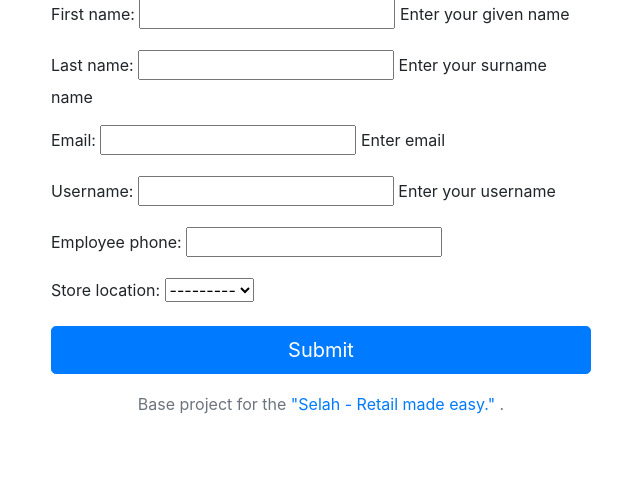
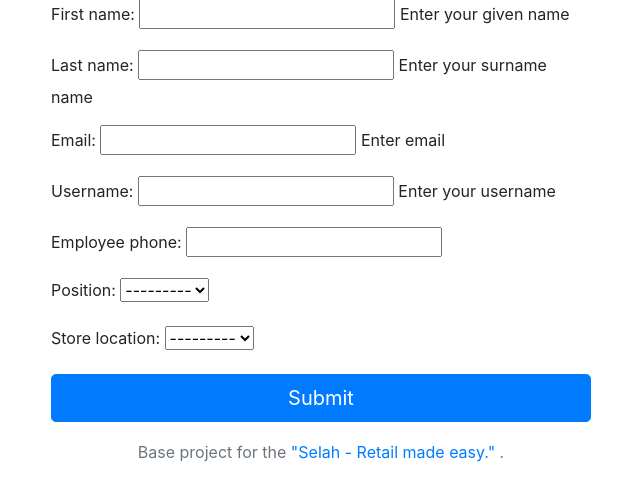
Before and after one commit to SY223/seller, a Django app: page /new/employee in a window 1280 px wide. Shown: the part 258-759 px from the top of the page, without its empty margins (319-959 px from the left). Run offline with Django 4.2, Linux system fonts and the light colour scheme; data that the repository does not hold is empty; some libraries are stand-ins or nearby versions.

Commit message:
Position field added to employee table

```diff
--- a/shop/forms.py
+++ b/shop/forms.py
@@ -1,5 +1,5 @@
 from django import forms
-from shop.models import Employee, Location, Category, Customer, Product, Order, Payment
+from shop.models import *
 import random
 
 
@@ -51,6 +51,7 @@ class EmployeeForm(forms.Form):
     email = forms.EmailField(required=True,help_text='Enter email')
     username = forms.CharField(required=True,help_text='Enter your username')
     employee_phone = forms.CharField(required=True, widget=forms.NumberInput)
+    position = forms.ModelChoiceField(required=True,widget=forms.Select,queryset=Role.objects.all())
     store_location = forms.ModelChoiceField(required=True,widget=forms.Select,queryset=Location.objects.all())
 
     def clean_email(self):
--- a/shop/models.py
+++ b/shop/models.py
@@ -36,12 +36,12 @@ class Role(models.Model):
 
 class Employee(models.Model):
     employee_ref = models.CharField(max_length=10, unique=True)
-    #position = models.ForeignKey(Role, on_delete=models.CASCADE)
     first_name = models.CharField(max_length=50, blank=False, null=False)
     last_name = models.CharField(max_length=50, blank=False, null=False)
     email = models.EmailField(unique=True, blank=False, null=False)
     username = models.CharField(max_length=50, unique=True)
     employee_phone = PhoneNumberField()
+    position = models.ForeignKey(Role, on_delete=models.CASCADE, related_name='position', null=True)
     store_location = models.ForeignKey(Location, on_delete=models.CASCADE,related_name='location')
     date_created = models.DateTimeField()
     modified_date = models.DateTimeField()
--- a/shop/templates/shop/employee_detail.html
+++ b/shop/templates/shop/employee_detail.html
@@ -3,6 +3,7 @@
 {% block content %}
 <h1>Name: {{ employee.first_name }} {{ employee.last_name }}</h1>
 <p><strong>Store Location:</strong> <a href="{% url 'location-detail' employee.store_location.pk %}">{{ employee.store_location }}</a>
+<p><strong>Post:</strong> {{ employee.position }}</p>
 <p><strong>Email:</strong> {{ employee.email }}</p>
 <p><strong>Username:</strong> {{ employee.username }}</p>
 <p><strong>Phone Number:</strong> {{ employee.employee_phone }}</p>
--- a/shop/views.py
+++ b/shop/views.py
@@ -35,8 +35,10 @@ def new_employee(request):
             email = form.cleaned_data['email']
             username = form.cleaned_data['username']
             employee_phone = form.cleaned_data['employee_phone']
+            position = form.cleaned_data['position']
             store_location = form.cleaned_data['store_location']
-            new_staff = Employee.objects.create(first_name=first_name, last_name=last_name, email=email, username=username, employee_phone=employee_phone,store_location=store_location)
+            new_staff = Employee.objects.create(first_name=first_name, last_name=last_name, email=email, username=username, employee_phone=employee_phone,\
+                position=position, store_location=store_location)
             new_staff.save()
             return redirect('staff')
     else:
```
Also changed, not shown: shop/migrations/0038_alter_location_date_created_and_more.py (added), shop/migrations/0039_employee_position.py (added).
